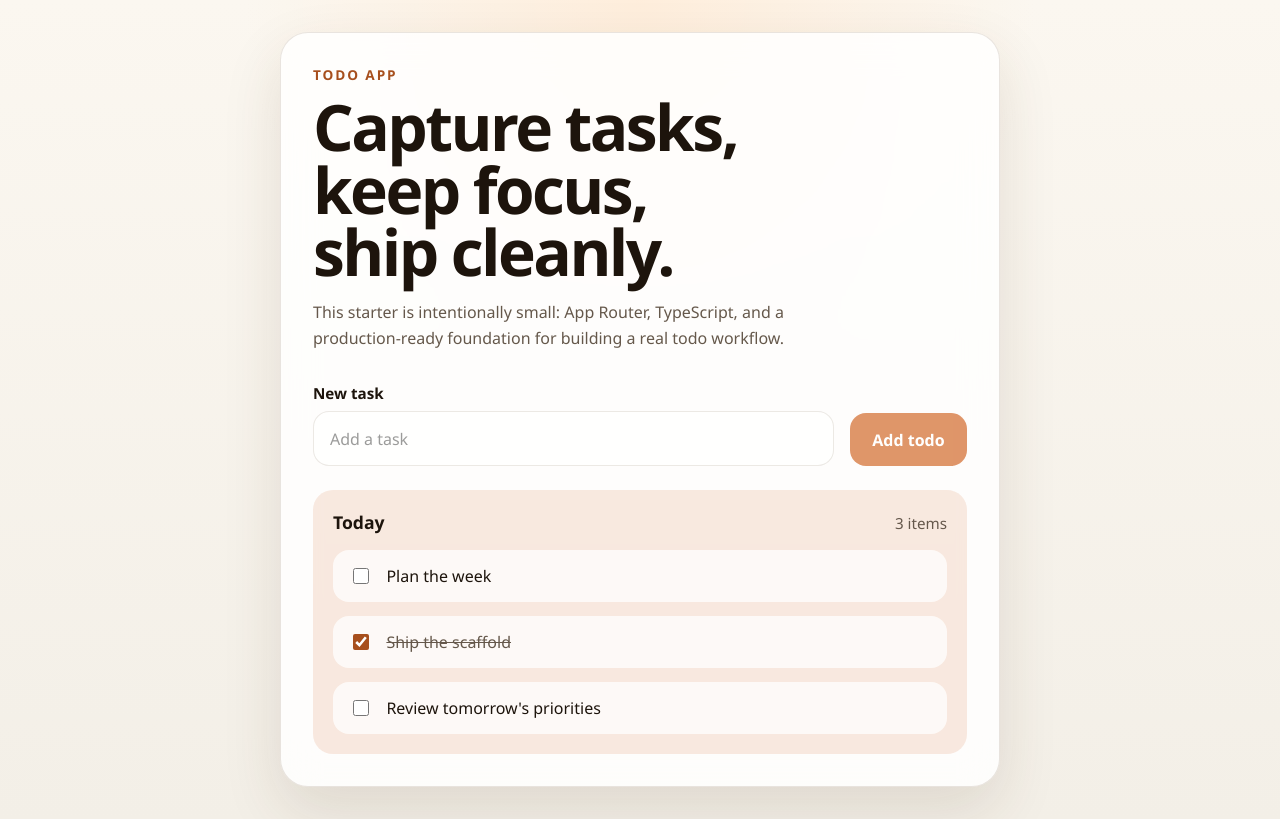
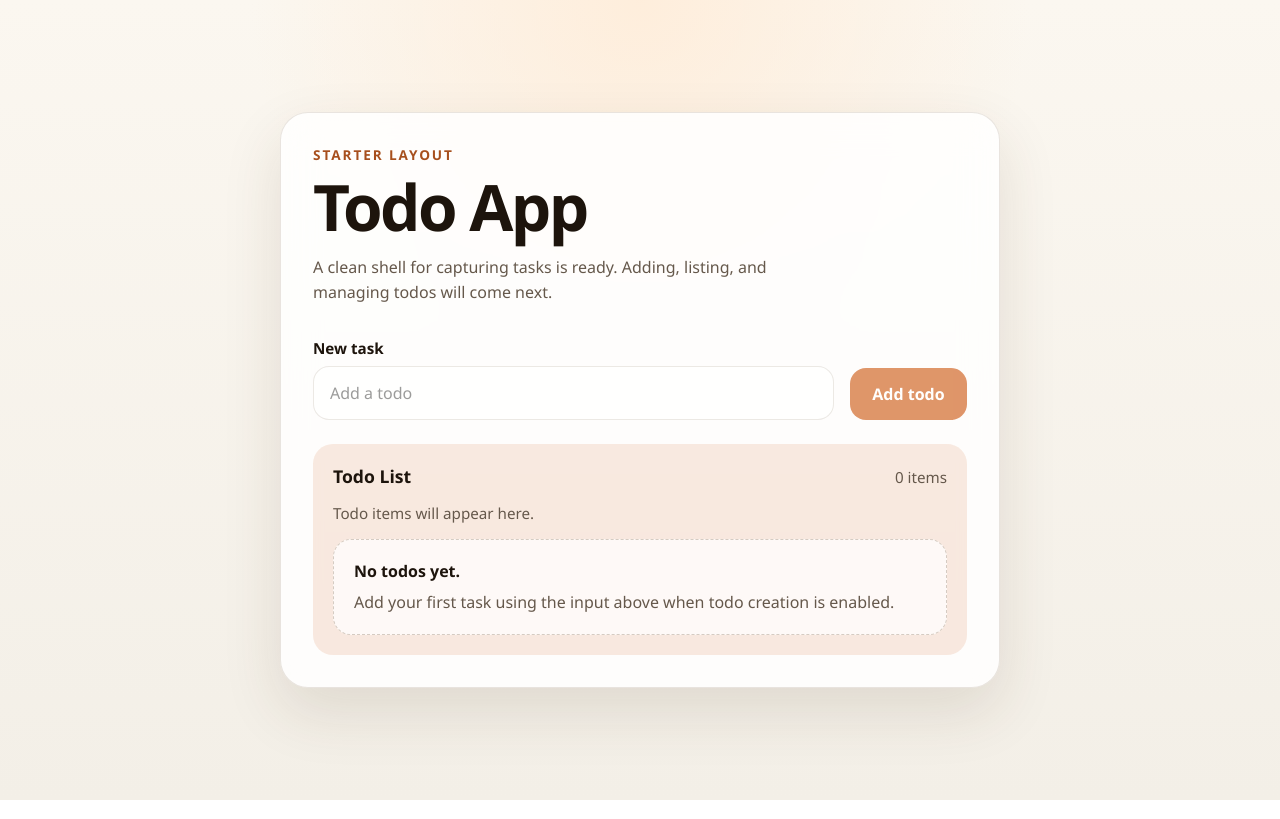
Before and after one commit to fangmartin/todo, a Next.js app: page / in a window 1280 px wide. Built offline with nearby package versions, Linux system fonts and the light colour scheme.

Commit message:
Create base todo page layout

```diff
--- a/app/globals.css
+++ b/app/globals.css
@@ -145,39 +145,30 @@ input {
   font-size: 0.95rem;
 }
 
-.todo-list {
-  display: grid;
-  gap: 0.85rem;
-  margin: 1rem 0 0;
-  padding: 0;
-  list-style: none;
+.section-note {
+  margin: 0.9rem 0 0;
+  color: var(--muted);
+  font-size: 0.95rem;
 }
 
-.todo-item {
-  padding: 0.95rem 1rem;
-  border-radius: 16px;
-  background: rgba(255, 255, 255, 0.74);
+.empty-state {
+  margin-top: 1rem;
+  padding: 1.25rem;
+  border: 1px dashed rgba(108, 85, 59, 0.28);
+  border-radius: 18px;
+  background: rgba(255, 255, 255, 0.72);
 }
 
-.todo-item label {
-  display: flex;
-  align-items: center;
-  gap: 0.9rem;
+.empty-state-title {
+  margin: 0;
+  font-size: 1rem;
+  font-weight: 700;
 }
 
-.todo-item input {
-  width: 1rem;
-  height: 1rem;
-  accent-color: var(--accent-strong);
-}
-
-.todo-text {
-  font-size: 1rem;
-}
-
-.todo-text.done {
+.empty-state-copy {
+  margin: 0.5rem 0 0;
   color: var(--muted);
-  text-decoration: line-through;
+  line-height: 1.5;
 }
 
 @media (max-width: 640px) {
--- a/app/page.tsx
+++ b/app/page.tsx
@@ -1,19 +1,13 @@
-const previewTodos = [
-  { id: 1, title: "Plan the week", done: false },
-  { id: 2, title: "Ship the scaffold", done: true },
-  { id: 3, title: "Review tomorrow's priorities", done: false },
-];
-
 export default function HomePage() {
   return (
     <main className="page-shell">
       <section className="todo-card">
         <div className="hero-copy">
-          <p className="eyebrow">Todo App</p>
-          <h1>Capture tasks, keep focus, ship cleanly.</h1>
+          <p className="eyebrow">Starter layout</p>
+          <h1>Todo App</h1>
           <p className="lede">
-            This starter is intentionally small: App Router, TypeScript, and a
-            production-ready foundation for building a real todo workflow.
+            A clean shell for capturing tasks is ready. Adding, listing, and
+            managing todos will come next.
           </p>
         </div>
 
@@ -22,7 +16,7 @@ export default function HomePage() {
             <span className="field-label">New task</span>
             <input
               type="text"
-              placeholder="Add a task"
+              placeholder="Add a todo"
               disabled
               aria-disabled="true"
             />
@@ -34,22 +28,19 @@ export default function HomePage() {
 
         <section className="todo-list-section" aria-labelledby="preview-heading">
           <div className="section-header">
-            <h2 id="preview-heading">Today</h2>
-            <span>3 items</span>
+            <h2 id="preview-heading">Todo List</h2>
+            <span>0 items</span>
           </div>
 
-          <ul className="todo-list">
-            {previewTodos.map((todo) => (
-              <li key={todo.id} className="todo-item">
-                <label>
-                  <input type="checkbox" checked={todo.done} readOnly />
-                  <span className={todo.done ? "todo-text done" : "todo-text"}>
-                    {todo.title}
-                  </span>
-                </label>
-              </li>
-            ))}
-          </ul>
+          <p className="section-note">Todo items will appear here.</p>
+
+          <div className="empty-state" role="status" aria-live="polite">
+            <p className="empty-state-title">No todos yet.</p>
+            <p className="empty-state-copy">
+              Add your first task using the input above when todo creation is
+              enabled.
+            </p>
+          </div>
         </section>
       </section>
     </main>
```
Also changed, not shown: 1 other file (tests, documents, lock files or other folders).
